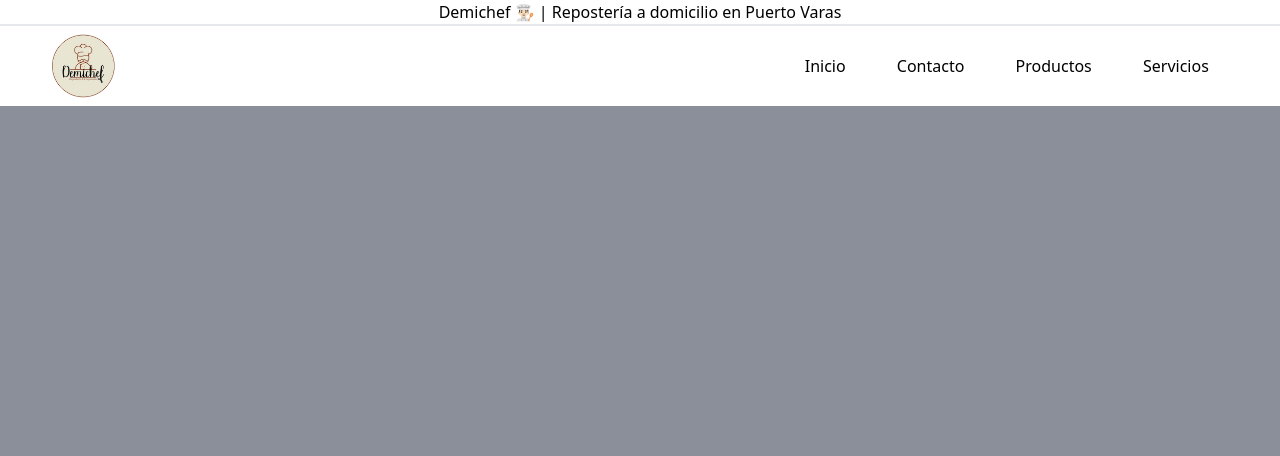
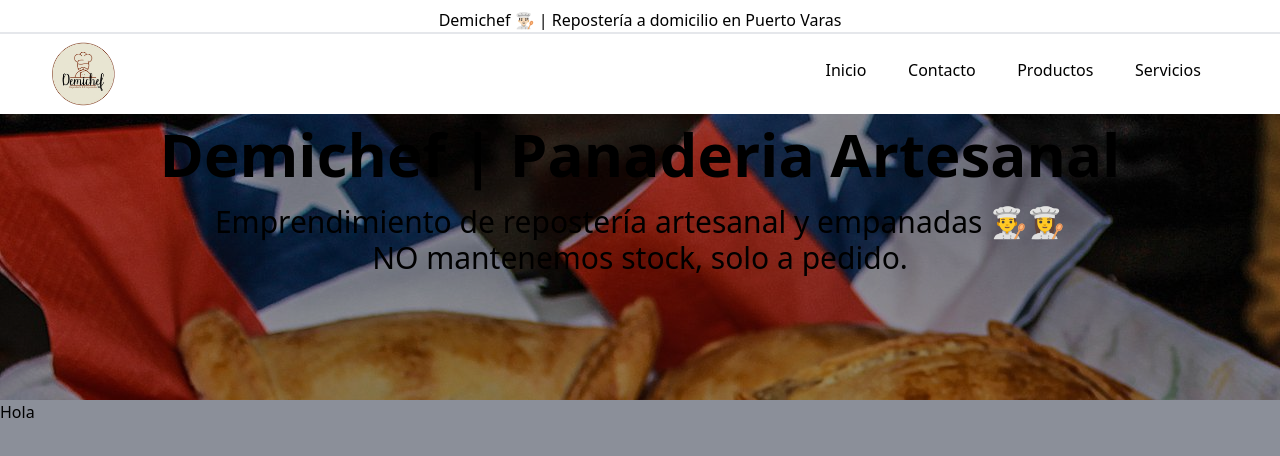
Before and after one commit to Sneakere/Demichefv2, an Astro site: page / in a window 1280 px wide. Shown: the top 456 px of the page. Built offline with nearby package versions, Linux system fonts and the light colour scheme; Astro itself is replaced by a stand-in of ours.

Commit message:
anadida seccion hero

```diff
--- a/src/components/header.astro
+++ b/src/components/header.astro
@@ -6,40 +6,40 @@
         navLinks.classList.toggle("top-[12%]");
     }
 </script>
-<h2 class="flex justify-center bg-white border-b-2">
-    Demichef 👨🏻‍🍳 | Repostería a domicilio en Puerto Varas
-</h2>
-<header class="bg-white py-2">
-    <h3></h3>
+
+<header class="bg-white py-2 md:fixed md:top-0 w-full">
+    <h2 class="flex justify-center bg-white border-b-2">
+        Demichef 👨🏻‍🍳 | Repostería a domicilio en Puerto Varas
+    </h2>
     <nav class="flex justify-between items-center w-[92%] mx-auto">
         <div>
-            <img class="w-16" src="/logo.png" alt="" />
+            <img class="w-16 pt-2" src="/logo.png" alt="" />
         </div>
         <div
-            class="nav-links -z-10 md:z-10 duration-500 md:static absolute bg-white md:min-h-fit min-h-[30vh] left-0 top-[-100%] md:w-auto w-full flex items-center px-5"
+            class="nav-links -z-10 md:z-20 duration-500 md:static absolute bg-white md:min-h-fit min-h-[30vh] left-0 top-[-100%] md:w-auto w-full flex items-center px-5"
         >
             <ul
-                class="flex md:flex-row flex-col md:items-center md:gap-[4vw] gap-8"
+                class="flex md:flex-row flex-col md:items-center md:gap-[2vw] gap-8"
             >
-                <li>
-                    <button class="hover:text-pink-700 hover:border-indigo-500"
-                        >Inicio
-                    </button>
+                <li
+                    class="md:p-2 flex-1 text-center hover:text-white hover:bg-[#c9b4a2] cursor-pointer"
+                >
+                    Inicio
                 </li>
-                <li>
-                    <button class="hover:text-pink-700 hover:border-indigo-500"
-                        >Contacto
-                    </button>
+                <li
+                    class="md:p-2 flex-1 text-center hover:text-white hover:bg-[#c9b4a2] cursor-pointer"
+                >
+                    Contacto
                 </li>
-                <li>
-                    <button class="hover:text-pink-700 hover:border-indigo-500"
-                        >Productos
-                    </button>
+                <li
+                    class="md:p-2 flex-1 text-center hover:text-white hover:bg-[#c9b4a2] cursor-pointer"
+                >
+                    Productos
                 </li>
-                <li>
-                    <button class="hover:text-pink-700 hover:border-indigo-500"
-                        >Servicios
-                    </button>
+                <li
+                    class="md:p-2 flex-1 text-center hover:text-white hover:bg-[#c9b4a2] cursor-pointergi"
+                >
+                    Servicios
                 </li>
             </ul>
         </div>
--- a/src/pages/index.astro
+++ b/src/pages/index.astro
@@ -16,5 +16,22 @@
 	</head>
 	<main>
 		<Header />
+		<section
+			class="flex flex-col h-[50dvh] bg-blend-overlay bg-black/40 relative -z-20"
+			style="background-image: url(background-hero.jpg);"
+		>
+			<div class="flex-1 flex items-center">
+				<div class="hero-section text-black text-center mx-auto">
+					<h1 class="text-6xl font-semibold">
+						Demichef | Panaderia Artesanal
+					</h1>
+					<p class="font-light text-3xl mt-5">
+						Emprendimiento de repostería artesanal y empanadas 👨‍🍳👩‍🍳 <br
+						/> NO mantenemos stock, solo a pedido.
+					</p>
+				</div>
+			</div>
+		</section>
+		<section style="height: 1500px;"><h1>Hola</h1></section>
 	</main>
 </Layout>
```
Also changed, not shown: public/background-hero.jpg (added).
